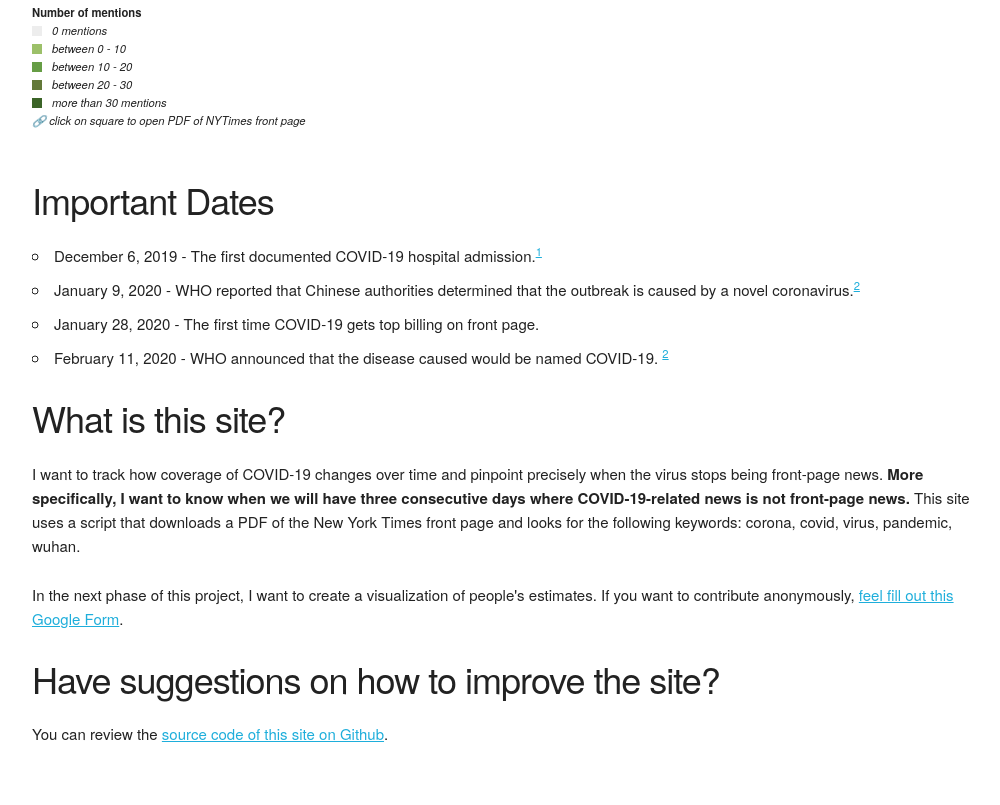
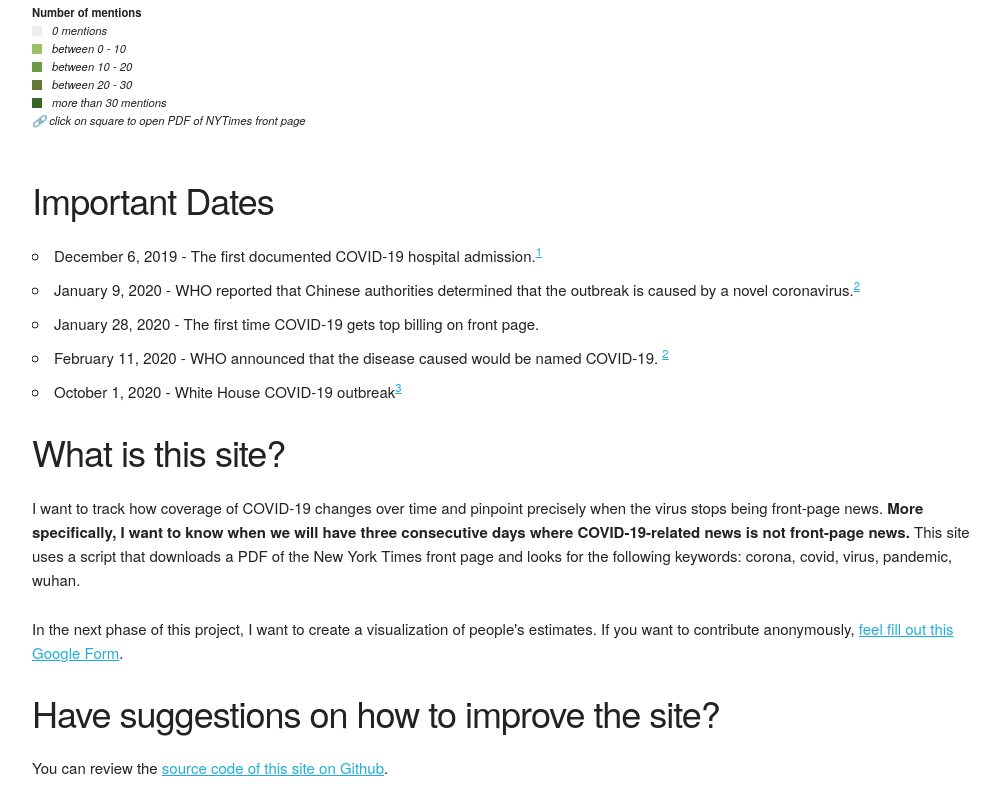
Before and after one commit to eddietejeda/nytimes-covid-frontpage, a plain HTML site: page index.html in a window 1280 px wide. Shown: the part 540-1345 px from the top of the page, without its empty margins (128-1128 px from the left). Before the commit the page ends 1311 px from the top, so only its background shows below. Drawn offline with Linux system fonts and the light colour scheme; no server answers.

Commit message:
add White House COVID-19 outbreak

```diff
--- a/index.html
+++ b/index.html
@@ -87,6 +87,8 @@
           <li>January 9, 2020 - WHO reported that Chinese authorities determined that the outbreak is caused by a novel coronavirus.<sup><a href="https://www.who.int/news-room/detail/29-06-2020-covidtimeline">2</a></sup></li>
           <li>January 28, 2020 - The first time COVID-19 gets top billing on front page.</li>
           <li>February 11, 2020 - WHO announced that the disease caused would be named COVID-19. <sup><a href="https://www.who.int/news-room/detail/29-06-2020-covidtimeline">2</a></sup></li>
+          <li>October 1, 2020 - White House COVID-19 outbreak<sup><a href="https://en.wikipedia.org/wiki/White_House_COVID-19_outbreak">3</a></sup></li>
+
         </ul>
 
 
```
